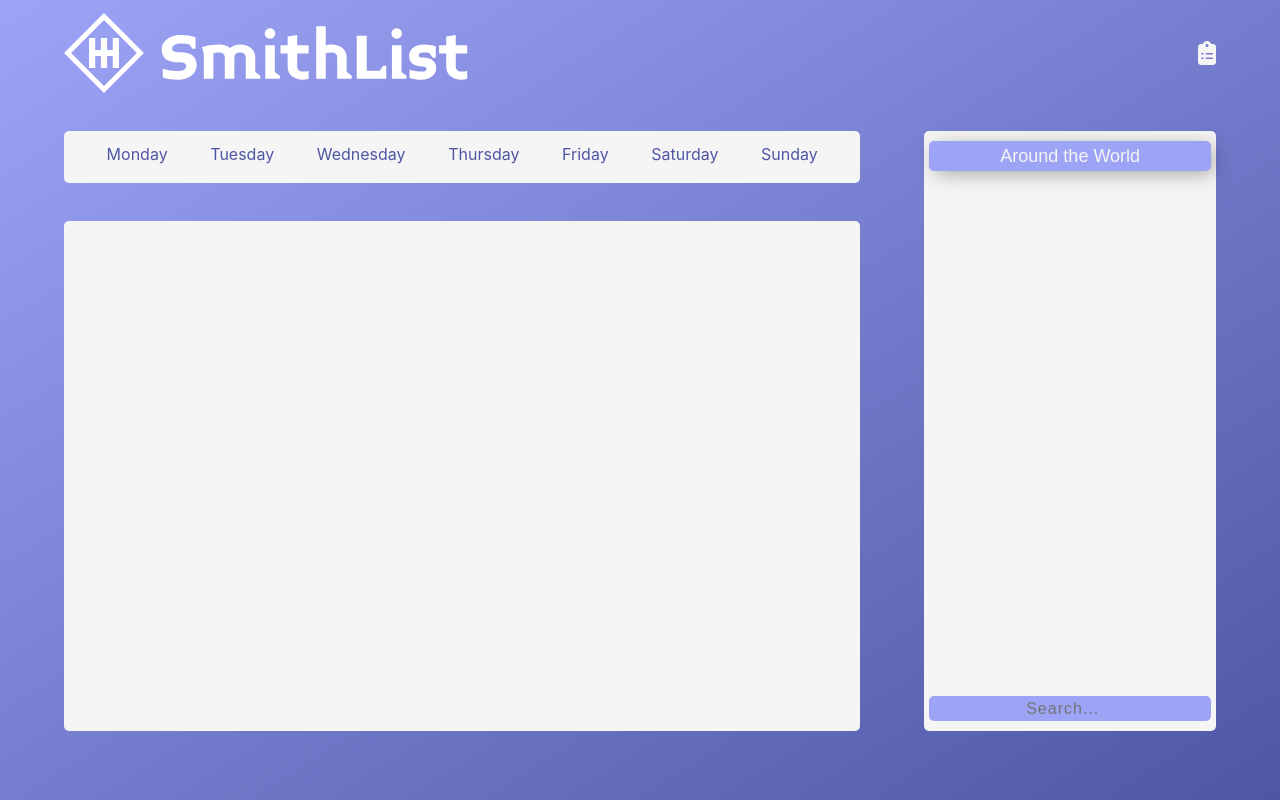
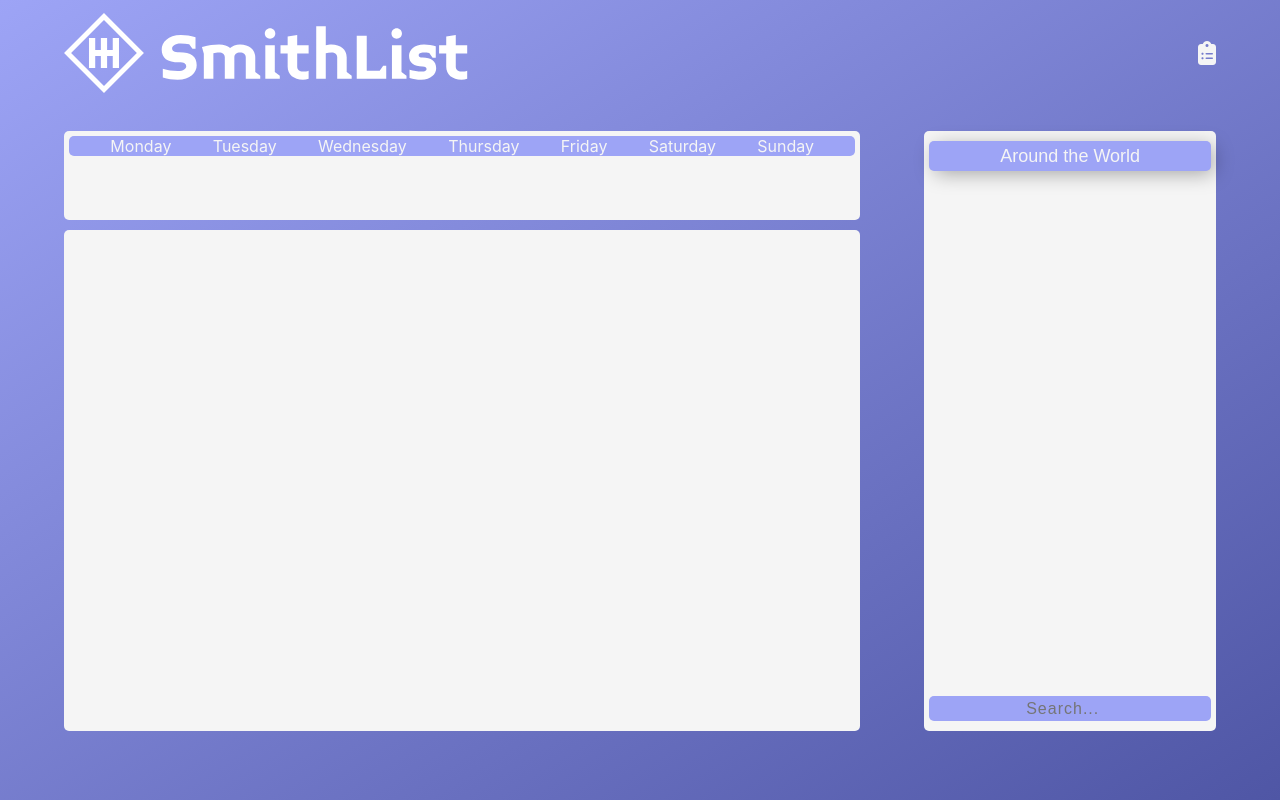
Before and after one commit to HouliHeeler/NewSmithList, a React (Create React App) app: page / in a window 1280 px wide. Built offline with nearby package versions, Linux system fonts and the light colour scheme.

Commit message:
adjust weekly menu

```diff
--- a/src/App.css
+++ b/src/App.css
@@ -47,14 +47,21 @@ header {
     margin: 2% 2.5% 5% 5%;
 }
 
+.weekly--menu {
+    margin-bottom: 10px;
+    height: 15%;
+}
+
 .week {
     display: flex;
     justify-content: space-evenly;
     align-items: center;
     list-style-type: none;
-    height: 25%;
-    color: #4f56a5;
+    border-radius: 5px;
+    background-color: #9da4f6;
+    color: whitesmoke;
     padding: 0;
+    margin: 5px;
 }
 
 .recipe--display {
```
